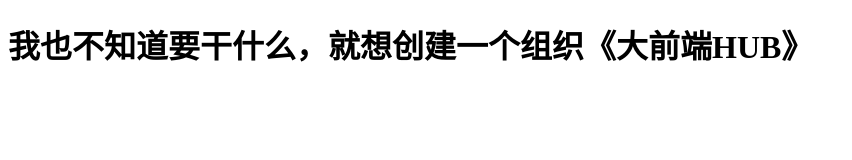
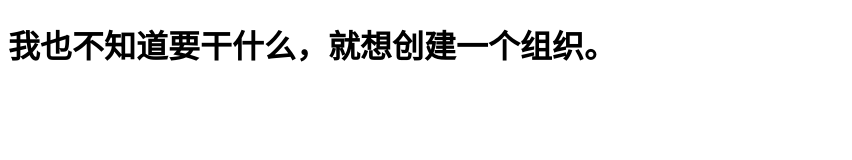
Before and after one commit to bfehub/bfehub.github.io, a plain HTML site: page index.html in a window 1280 px wide. Shown: the whole page, without its empty margins (0-852 px from the left). Drawn offline with Linux system fonts and the light colour scheme.

Commit message:
Update index.html

```diff
--- a/index.html
+++ b/index.html
@@ -6,6 +6,6 @@
     <title>bfehub</title>
 </head>
 <body>
-    <h1>我也不知道要干什么，就想创建一个组织《大前端HUB》</h1>
+    <h1>我也不知道要干什么，就想创建一个组织。</h1>
 </body>
 </html>
```
